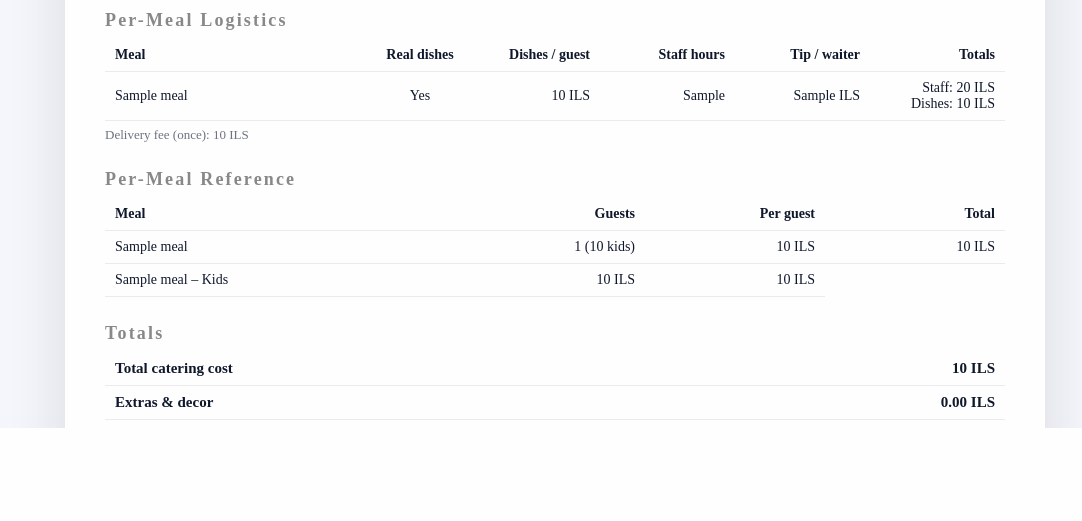
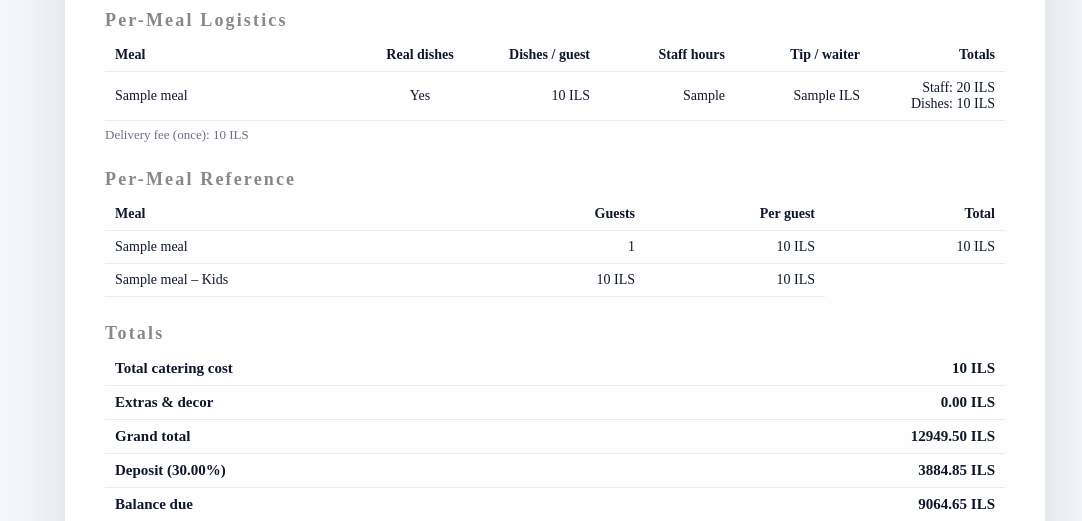
Before and after one commit to joeapter/CaterBasePro, a Django app: template client_estimates/templates/admin/estimate_print.html in a window 1280 px wide. Shown: the part 1097-1618 px from the top of the page, without its empty margins (85-1167 px from the left). Run offline with Django 4.2, Linux system fonts and the light colour scheme; data comes from the database, SQL or seed files in the repository; tables that the repository leaves empty hold one stand-in row (values such as "Sample post"); the template is opened without the code that fills it: values that come from a table or form of the project are taken from there, most other values are stand-ins (such as "Sample title", 1, 10 or a date in 2020); grey boxes marked "Sample" are stand-in pictures.

Commit message:
Hide kids guest count in PDF per-meal reference

```diff
--- a/client_estimates/templates/admin/estimate_print.html
+++ b/client_estimates/templates/admin/estimate_print.html
@@ -527,9 +527,6 @@
                             <td style="text-align:left;">{{ meal.name }}</td>
                             <td style="text-align:right;">
                                 {{ meal.guest_count|default_if_none:0 }}
-                                {% if meal.guest_count_kids %}
-                                    ({{ meal.guest_count_kids }} {% translate 'kids' %})
-                                {% endif %}
                             </td>
                             <td style="text-align:right;">{{ meal.price_per_guest }} {{ estimate.currency }}</td>
                             <td style="text-align:right;">{{ meal.total }} {{ estimate.currency }}</td>
```
